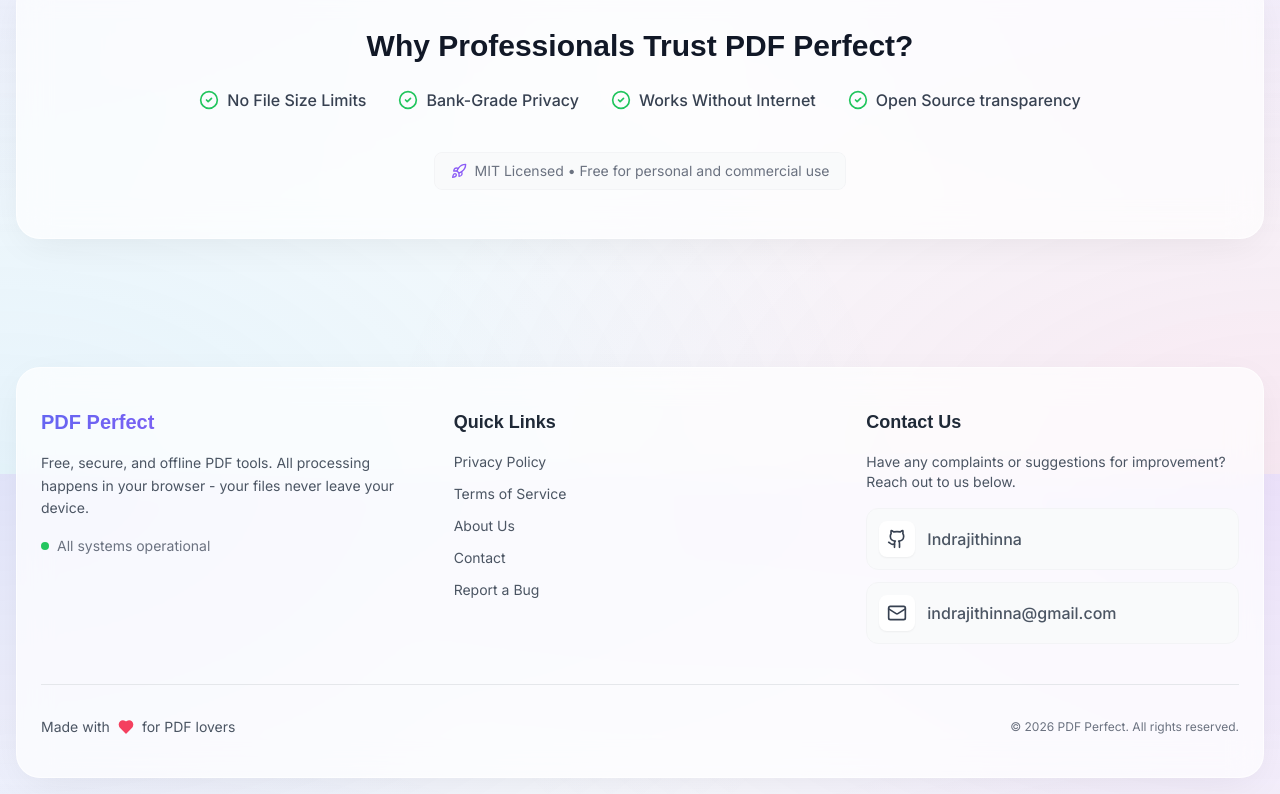
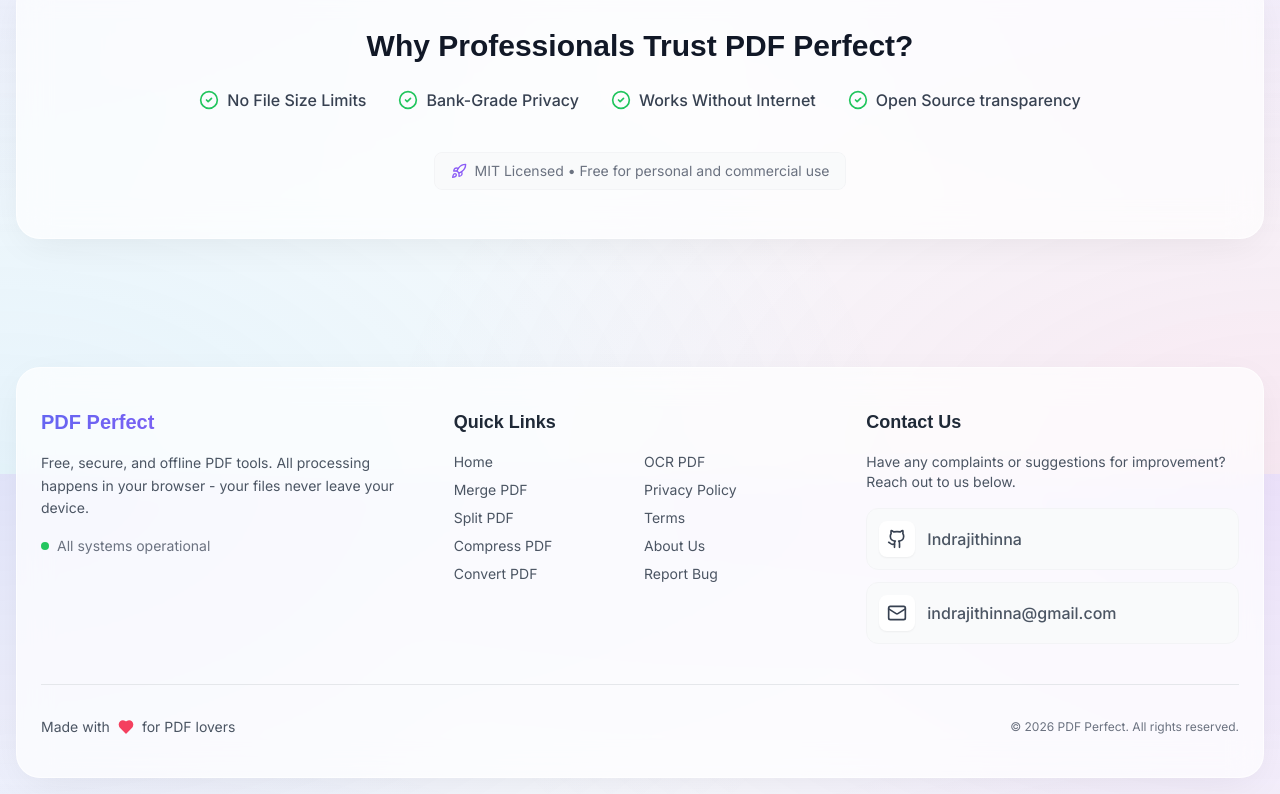
Before and after one commit to Indrajithinna/PDF-Perfect, a React (Vite) app: page / in a window 1280 px wide. Shown: the part 1926-2720 px from the top of the page. Built offline with nearby package versions, Linux system fonts and the light colour scheme; the HTML template or start-up script is replaced by a standard one.

Commit message:
feat: Add comprehensive tool links to Footer Quick Links area

```diff
--- a/src/components/Footer.tsx
+++ b/src/components/Footer.tsx
@@ -1,4 +1,5 @@
 import React from 'react';
+import { Link } from 'react-router-dom';
 import { Github, Heart, Mail } from 'lucide-react';
 
 const Footer: React.FC = () => {
@@ -24,7 +25,46 @@ const Footer: React.FC = () => {
                     {/* Quick Links */}
                     <div>
                         <h4 className="font-bold text-gray-800 dark:text-gray-100 mb-4 text-lg">Quick Links</h4>
-                        <ul className="space-y-3 text-sm">
+                        <div className="grid grid-cols-2 gap-2">
+                            <ul className="space-y-2 text-sm">
+                                <li>
+                                    <Link to="/" className="text-gray-600 dark:text-gray-400 hover:text-purple-600 dark:hover:text-purple-400 transition-colors flex items-center group">
+                                        <span className="w-0 group-hover:w-2 h-0.5 bg-purple-600 dark:bg-purple-400 mr-0 group-hover:mr-2 transition-all duration-300"></span>
+                                        Home
+                                    </Link>
+                                </li>
+                                <li>
+                                    <Link to="/merge" className="text-gray-600 dark:text-gray-400 hover:text-purple-600 dark:hover:text-purple-400 transition-colors flex items-center group">
+                                        <span className="w-0 group-hover:w-2 h-0.5 bg-purple-600 dark:bg-purple-400 mr-0 group-hover:mr-2 transition-all duration-300"></span>
+                                        Merge PDF
+                                    </Link>
+                                </li>
+                                <li>
+                                    <Link to="/split" className="text-gray-600 dark:text-gray-400 hover:text-purple-600 dark:hover:text-purple-400 transition-colors flex items-center group">
+                                        <span className="w-0 group-hover:w-2 h-0.5 bg-purple-600 dark:bg-purple-400 mr-0 group-hover:mr-2 transition-all duration-300"></span>
+                                        Split PDF
+                                    </Link>
+                                </li>
+                                <li>
+                                    <Link to="/compress" className="text-gray-600 dark:text-gray-400 hover:text-purple-600 dark:hover:text-purple-400 transition-colors flex items-center group">
+                                        <span className="w-0 group-hover:w-2 h-0.5 bg-purple-600 dark:bg-purple-400 mr-0 group-hover:mr-2 transition-all duration-300"></span>
+                                        Compress PDF
+                                    </Link>
+                                </li>
+                                <li>
+                                    <Link to="/convert" className="text-gray-600 dark:text-gray-400 hover:text-purple-600 dark:hover:text-purple-400 transition-colors flex items-center group">
+                                        <span className="w-0 group-hover:w-2 h-0.5 bg-purple-600 dark:bg-purple-400 mr-0 group-hover:mr-2 transition-all duration-300"></span>
+                                        Convert PDF
+                                    </Link>
+                                </li>
+                            </ul>
+                            <ul className="space-y-2 text-sm">
+                                <li>
+                                    <Link to="/ocr" className="text-gray-600 dark:text-gray-400 hover:text-purple-600 dark:hover:text-purple-400 transition-colors flex items-center group">
+                                        <span className="w-0 group-hover:w-2 h-0.5 bg-purple-600 dark:bg-purple-400 mr-0 group-hover:mr-2 transition-all duration-300"></span>
+                                        OCR PDF
+                                    </Link>
+                                </li>
                                 <li>
                                     <a href="#" className="text-gray-600 dark:text-gray-400 hover:text-purple-600 dark:hover:text-purple-400 transition-colors flex items-center group">
                                         <span className="w-0 group-hover:w-2 h-0.5 bg-purple-600 dark:bg-purple-400 mr-0 group-hover:mr-2 transition-all duration-300"></span>
@@ -34,7 +74,7 @@ const Footer: React.FC = () => {
                                 <li>
                                     <a href="#" className="text-gray-600 dark:text-gray-400 hover:text-purple-600 dark:hover:text-purple-400 transition-colors flex items-center group">
                                         <span className="w-0 group-hover:w-2 h-0.5 bg-purple-600 dark:bg-purple-400 mr-0 group-hover:mr-2 transition-all duration-300"></span>
-                                    Terms of Service
+                                        Terms
                                     </a>
                                 </li>
                                 <li>
@@ -44,18 +84,13 @@ const Footer: React.FC = () => {
                                     </a>
                                 </li>
                                 <li>
-                                <a href="#" className="text-gray-600 dark:text-gray-400 hover:text-purple-600 dark:hover:text-purple-400 transition-colors flex items-center group">
-                                    <span className="w-0 group-hover:w-2 h-0.5 bg-purple-600 dark:bg-purple-400 mr-0 group-hover:mr-2 transition-all duration-300"></span>
-                                    Contact
-                                </a>
-                            </li>
-                            <li>
                                     <a href="https://github.com/Indrajithinna/PDF-Perfect/issues" target="_blank" rel="noopener noreferrer" className="text-gray-600 dark:text-gray-400 hover:text-purple-600 dark:hover:text-purple-400 transition-colors flex items-center group">
                                         <span className="w-0 group-hover:w-2 h-0.5 bg-purple-600 dark:bg-purple-400 mr-0 group-hover:mr-2 transition-all duration-300"></span>
-                                    Report a Bug
+                                        Report Bug
                                     </a>
                                 </li>
                             </ul>
+                        </div>
                     </div>
 
                     {/* Connect Section */}
```
Lines whose indentation alone changed are shown as unchanged.
